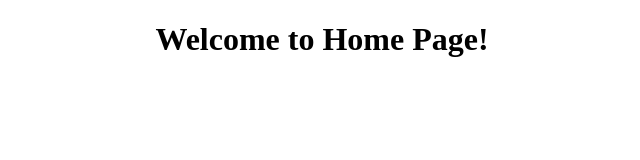
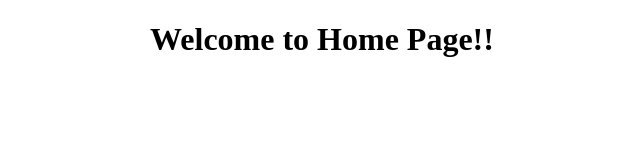
Before and after one commit to ollaanoor/Docker-Lab, a website: page public/home.html in a window 1280 px wide. Shown: the whole page, without its empty margins (318-958 px from the left). Drawn offline with Linux system fonts and the light colour scheme.

Commit message:
edited html

```diff
--- a/public/home.html
+++ b/public/home.html
@@ -6,6 +6,6 @@
     <title>Document</title>
 </head>
 <body>
-    <h1 style="text-align: center;">Welcome to Home Page!</h1>
+    <h1 style="text-align: center;">Welcome to Home Page!!</h1>
 </body>
 </html>
```
